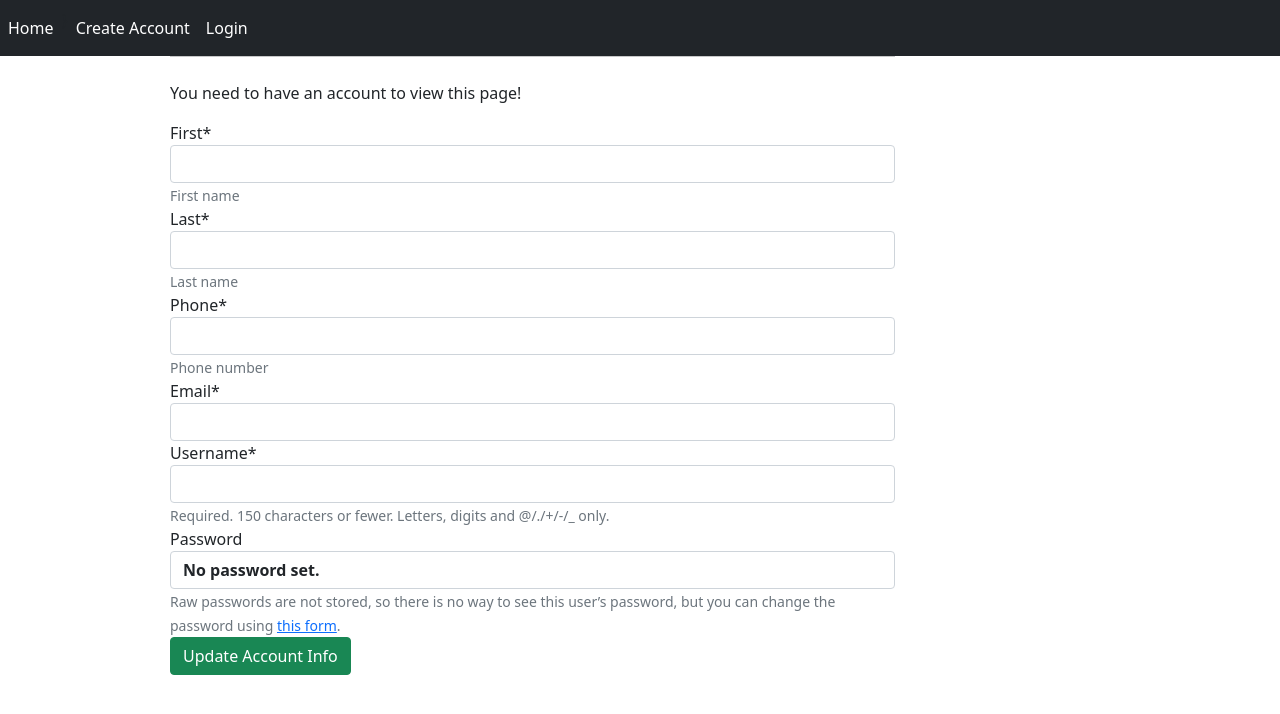
After one commit to b3nb4ggs/SWE-Frontend, a Django app: page /viewAccount/ in a window 1280 px wide. The commit adds this page. Shown: the top 714 px of the page. Run offline with Django 3.2, Linux system fonts and the light colour scheme; some libraries are stand-ins or nearby versions.

Commit message:
trying my best to finish this

```diff
--- a/website/main/database.py
+++ b/website/main/database.py
@@ -224,7 +224,7 @@ def update_reservation(
 
 def get_reservation_by_index(index):
     query = {"index": index}
-    result = Reservation.find_one(query)
+    result = list(Reservation.find(query))
     return result
 
 
--- a/website/main/forms.py
+++ b/website/main/forms.py
@@ -7,6 +7,8 @@ from datetime import date
 from main import database as db
 from django_filters.widgets import RangeWidget
 from datetime import datetime, timedelta
+from django.contrib.auth.models import User
+from django.contrib.auth.forms import UserChangeForm, PasswordChangeForm
 
 INTEGER_CHOICES = [tuple([x, x]) for x in range(1, 10)]
 # DATE_FORMAT
@@ -37,6 +39,22 @@ class CreateAccount(forms.Form):
     email = forms.EmailField(label="Email Address", max_length=200)
     username = forms.CharField(label="User Name", max_length=200)
     password = forms.CharField(label="Password", max_length=200)
+
+class ViewAccount(UserChangeForm):
+    email = forms.EmailField()
+    phone = forms.CharField(max_length=20, required=True, help_text="Phone number")
+    first = forms.CharField(max_length=20, required=True, help_text="First name")
+    last = forms.CharField(max_length=20, required=True, help_text="Last name")
+
+    class Meta:
+        model = User
+        fields = [
+            "first",
+            "last",
+            "phone",
+            "email",
+            "username",
+        ]
 
 
 class dateinput(forms.DateInput):
--- a/website/main/templates/main/addProperty.html
+++ b/website/main/templates/main/addProperty.html
@@ -6,7 +6,7 @@
     	<form method="POST"  action="/addProperty/" >
             {% csrf_token %}
             {{form.as_p}}
-		    <button type="Submit" name="action" value="add" class="btn">Add New Property </button>
+		    <button type="Submit" name="action" value="add" >Add New Property </button>
 	    </form>
 
 {% endblock %}
--- a/website/main/templates/main/addReservation.html
+++ b/website/main/templates/main/addReservation.html
@@ -24,6 +24,6 @@
             {% endfor %}
          </select>
 		{{form.as_p}}
-		<button type="submit", name="action" value="save" class="btn">Create Reservation </button>
+		<button type="submit", name="action" value="save" >Create Reservation </button>
 	</form>
 {% endblock %}
--- a/website/main/templates/main/base.html
+++ b/website/main/templates/main/base.html
@@ -42,27 +42,48 @@
 	<title> {% block title %} Hotel Reservation Website {% endblock %} </title>
 </head>
 <body>
-
-    <div class="sidenav">
-        <a href="/">Home</a>
+<nav class="navbar navbar-expand-lg navbar-dark bg-dark">
+  <button class="navbar-toggler" type="button" data-toggle="collapse" data-target="#navbarNavAltMarkup" aria-controls="navbarNavAltMarkup" aria-expanded="false" aria-label="Toggle navigation">
+    <span class="navbar-toggler-icon"></span>
+  </button>
+  <div class="collapse navbar-collapse" id="navbarNavAltMarkup">
+    <div class="navbar-nav">
+        <a class="nav-item nav-link active" href="/home/">Home</a>}
         {% if user.is_authenticated %}
-        <br>
-        <a href="/viewReservations/">Reservations</a>
-        <br>
-        <a href="/logout/">Logout</a>
+            <a class="nav-item nav-link active" href="/viewAccount/">My Account</a>
+            <a class="nav-item nav-link active" href="/viewReservations/">My Reservations</a>
+            <a class="nav-item nav-link active" href="/logout/">Logout</a>
         {% else %}
-        <br>
-        <a href="/register/">Create Account</a>
-        <br>
-        <a href="/login/">Login</a>
-        <br>
+            <a class="nav-item nav-link active" href="/register/">Create Account</a>
+            <a class="nav-item nav-link active" href="/login/">Login</a>
         {% endif %}
     </div>
+  </div>
+</nav>
+
+
+
+
+
+{#    <div class="sidenav">#}
+{#        <a href="/">Home</a>#}
+{#        {% if user.is_authenticated %}#}
+{#        <br>#}
+{#        <a href="/viewReservations/">Reservations</a>#}
+{#        <br>#}
+{#        <a href="/logout/">Logout</a>#}
+{#        {% else %}#}
+{#        <br>#}
+{#        <a href="/register/">Create Account</a>#}
+{#        <br>#}
+{#        <a href="/login/">Login</a>#}
+{#        <br>#}
+{#        {% endif %}#}
+{#    </div>#}
 
     <div class="main" id="content", name="content" >
         <div class="row justify-content center">
         <div class = "col-8">
-            <h1 class ="mt-2">Hotel Project</h1>
             <hr class= "mt-0 mb-4">
 
         {% block content %}
--- a/website/main/templates/main/editReservation.html
+++ b/website/main/templates/main/editReservation.html
@@ -26,13 +26,13 @@
         <input type="hidden", name="user" value={{reservation.user}}>
         <input type="hidden", name="made_on" value={{reservation.made_on}}>
         <input type="hidden", name="index" value={{reservation.index}}>
-		<button type="submit", name="action" value="save" class="btn">Update Reservation </button>
+		<button type="submit", name="action" value="save" >Update Reservation </button>
 	</form>
     </tr>
     <tr>
-        <form method="POST"  action="/manageReservations/">
+        <form method="POST"  {% if user.is_superuser %}action="/manageReservations/" {% else %} action="/viewReservations/" {% endif %}>
             {% csrf_token %}
-            <button type="submit", name="action" value="back" class="btn">Back </button>
+            <button type="submit", name="action" value="back" >Back </button>
         </form>
     </tr>
     </table>
--- a/website/main/templates/main/home.html
+++ b/website/main/templates/main/home.html
@@ -1,16 +1,18 @@
 {% extends 'main/base.html' %}
-
+{% load crispy_forms_tags %}
 {% block title %}
         Home Page
 {% endblock %}
 
 {% block content %}
 
-    <h1>Find a hotel </h1>
+    <h1>Find a hotel </h1><hr>
 	<p class="errorlist" >{{error}}</p>
+    <div class="form-group" >
 	<form method="get" action="/home/">
 		{% csrf_token %}
 		{{form.as_p}}
 		<button type="submit" name="action" value="search">Search</button>
 	</form>
+    </div>
 {% endblock %}
--- a/website/main/templates/main/manage.html
+++ b/website/main/templates/main/manage.html
@@ -4,10 +4,14 @@
 
 {% block content %}
 
-<h2>Welcome, < username >{{ user.name }}</h2>
+ {% if user.is_superuser %}
+<h2>Welcome back, {{ user.first_name }}!</h2>
 
     <table>
         <tr> <a href="/manageReservations/" >Manage Reservations </a> </tr> <br>
         <tr> <a href="/manageProperties/" >Manage Properties </a> </tr> <br>
     </table>
+     {% else %}
+     <h3>You do not have the permissions required to view this page</h3>
+    {% endif %}
 {%  endblock %}
--- /dev/null
+++ b/website/main/templates/main/viewAccount.html
@@ -0,0 +1,18 @@
+{% extends 'main/base.html' %}
+{% load crispy_forms_tags %}
+{% block title %} My Account  {% endblock %}
+{% block content %}
+
+    {% if user.is_authenticated %}
+<h1>My Account</h1><hr>
+
+    {% else %}
+        <p>You need to have an account to view this page!</p>
+    {% endif %}
+    <form method="POST" class="form-group" action="/home/">
+    {% csrf_token %}
+    {{form|crispy}}
+
+    <button type="submit" class="btn btn-success"> Update Account Info </button>
+</form>
+{% endblock %}
--- a/website/main/urls.py
+++ b/website/main/urls.py
@@ -21,4 +21,5 @@ urlpatterns = [
     path("manageReservations/", views.manageReservations, name="manageReservations"),
     path("addReservation/", views.addReservation, name="addReservation"),
     path("editReservation/", views.editReservation, name="editReservation"),
+    path("viewAccount/", views.viewAccount, name="viewAccount"),
 ]
--- a/website/main/views.py
+++ b/website/main/views.py
@@ -8,7 +8,7 @@ from .forms import (
     Search,
     Login,
     Filter,
-    Reserve,
+    ViewAccount,
     EditReservation,
     AddProperty,
 )
@@ -17,8 +17,12 @@ import datetime
 from django.forms import widgets
 from main import database as db
 from datetime import datetime, timedelta
+import re
 from django.contrib.auth.models import User
+from django.contrib.auth.views import PasswordResetView
 import pprint
+
+
 
 
 def strip_off_id(processthis):
@@ -28,6 +32,10 @@ def strip_off_id(processthis):
 
 
 def home(request):
+    if request.user.is_authenticated and request.user.is_superuser:
+        print(request.user.username)
+        print(request.user.is_superuser)
+        return redirect("/manage")
     form = request.GET.dict()
     if form.get("action") == "filter":
         print("here")
@@ -316,19 +324,26 @@ def confirmReservation(response):
 
 
 def viewReservations(response):
+    if response.method == "POST":
+        if response.POST["action"] == "delete":
+            form_data = response.POST.dict()
+            index = int(form_data["reservationId"].strip("/"))
+            db.delete_reservation(index)
     user = response.user
     user_info = db.get_user_by_username(user.username)
     reservations = db.get_reservations_by_userid(int(user_info["index"]))
+    reservationCount = 0
     for item in reservations:
         name = db.hotel_by_index(item["hotel"])
         item["name"] = name[0]["name"]
         item["checkin"] = item["in"].date
         item["checkout"] = item["out"].date
+        reservationCount += 1
 
     return render(
         response,
         "main/viewReservations.html",
-        {"reservations": reservations},
+        {"reservations": reservations, "reservationCount": reservationCount}
     )
 
 
@@ -410,14 +425,40 @@ def addUser(response):
 def editUser(response):
     return render(response, "main/editUser.html")
 
+def viewAccount(response):
+    #import current values into form:
+    form = ViewAccount(initial={
+    })
+    return render(response, "main/viewAccount.html", {"form": form})
 
 def manageReservations(response):
+    filterId = ""
+    filterName = ""
     if response.method == "POST":
         if response.POST["action"] == "delete":
             form_data = response.POST.dict()
             index = int(form_data["reservationId"].strip("/"))
             db.delete_reservation(index)
-    reservations = db.get_all_reservations()
+            reservations = db.get_all_reservations()
+        elif response.POST["action"] == "filter":
+            form_data = response.POST.dict()
+            filterName = re.escape(form_data["username"])
+            reservations = []
+
+            if filterName:
+                user = db.get_user_by_username(filterName)
+                if user:
+                    reservations = db.get_reservations_by_userid(user["index"])
+            if form_data["reservationId"]:
+                filterId = int(form_data["reservationId"])
+                reservations = db.get_reservation_by_index(filterId)
+            #add in filtering for if both fields are set
+
+        else:
+            reservations = reservations = db.get_all_reservations()
+    else:
+        reservations =  reservations = db.get_all_reservations()
+
     for reservation in reservations:
         user = db.get_user_by_index(int(reservation["user"]))
         if user == []:
@@ -432,7 +473,7 @@ def manageReservations(response):
         reservation["checkin"] = reservation["in"].date
         reservation["checkout"] = reservation["out"].date
     return render(
-        response, "main/manageReservations.html", {"reservations": reservations}
+        response, "main/manageReservations.html", {"reservations": reservations, "filterId": filterId, "filterName":filterName}
     )
 
 
@@ -509,7 +550,7 @@ def editReservation(response):
         form_data = response.POST.dict()
         if response.POST["action"] == "edit":
             index = int(form_data.get("reservationId").strip("/"))
-            reservation = db.get_reservation_by_index(index)
+            reservation = db.get_reservation_by_index(index)[0]
             hotel = db.get_hotel_by_index(reservation["hotel"])
             hotels = db.get_all_hotels()
             user = db.get_user_by_index(int(reservation["user"]))
@@ -579,7 +620,10 @@ def editReservation(response):
                 )
 
                 # if result is successful, then redirect back to manage reservations
-                return redirect("/manageReservations")
+                if response.user.is_superuser:
+                    return redirect("/manageReservations")
+                else:
+                    return redirect("/viewReservations")
 
             # if there are any errors
             else:
@@ -592,7 +636,7 @@ def editReservation(response):
                         "roomType": roomType,
                     }
                 )
-                reservation = db.get_reservation_by_index(index)
+                reservation = db.get_reservation_by_index(index)[0]
                 hotels = db.get_all_hotels()
                 user = db.get_user_by_index(user)
                 hotel = db.get_hotel_by_index(hotelId)
--- a/website/register/templates/register/register.html
+++ b/website/register/templates/register/register.html
@@ -5,8 +5,8 @@
 {% load crispy_forms_tags %}
 
 {% block content%}
-<h1>Make a user account</h1>
-<form method="POST" class="form-group">
+<h1>Create New Account</h1><hr>
+<form method="POST" class="form-group" action="/home/">
  {% csrf_token %}
  {{form|crispy}}
 
--- a/website/register/templates/registration/login.html
+++ b/website/register/templates/registration/login.html
@@ -7,11 +7,10 @@ Login Here
 {% load crispy_forms_tags %}
 
 {% block content %}
-<form method="post" class="form-group">
+<form method="post" class="form-group" action="/login/" >
     {% csrf_token %}
     {{form|crispy}}
     <p>Don't have an account? Create one <a href="/register/">here</a> </p>
     <button type="submit" class="btn btn-success">Login</button>
-
 </form>
 {% endblock %}
--- a/website/register/views.py
+++ b/website/register/views.py
@@ -1,7 +1,7 @@
 from django.shortcuts import render, redirect
 from .forms import RegisterForm
 from main import database as db
-
+from django.contrib.auth.models import User
 
 # Create your views here.
 def register(response):
```
Also changed, not shown: website/main/templates/main/baseAdmin.html (+7 -4 lines), website/main/templates/main/filter.html (+32 -6 lines), website/main/templates/main/manageProperties.html (+6 -1 lines), website/main/templates/main/manageReservations.html (+23 -3 lines), website/main/templates/main/viewReservations.html (+28 -2 lines).
